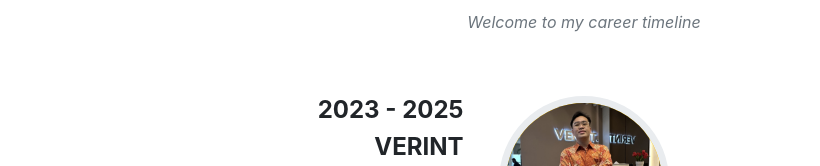
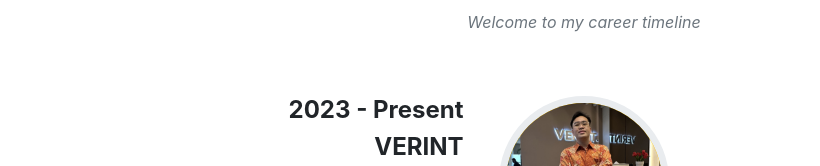
Before and after one commit to SendiawanMuljono/portfolio, a plain HTML site: page index.html in a window 1280 px wide. Shown: the part 1240-1406 px from the top of the page, without its empty margins (56-876 px from the left). Drawn offline with nearby package versions, Linux system fonts and the light colour scheme; a web font is replaced by a local one.

Commit message:
Change the year on verint to Present

```diff
--- a/index.html
+++ b/index.html
@@ -74,7 +74,7 @@
                         </a>
                         <div class="timeline-panel">
                             <div class="timeline-heading">
-                                <h4>2023 - 2025</h4>
+                                <h4>2023 - Present</h4>
                                 <h4 class="subheading">VERINT</h4>
                                 <h6><i class="text-muted">Click on picture for more photos >></i></h6>
                             </div>
```
Also changed, not shown: 1 other file.
